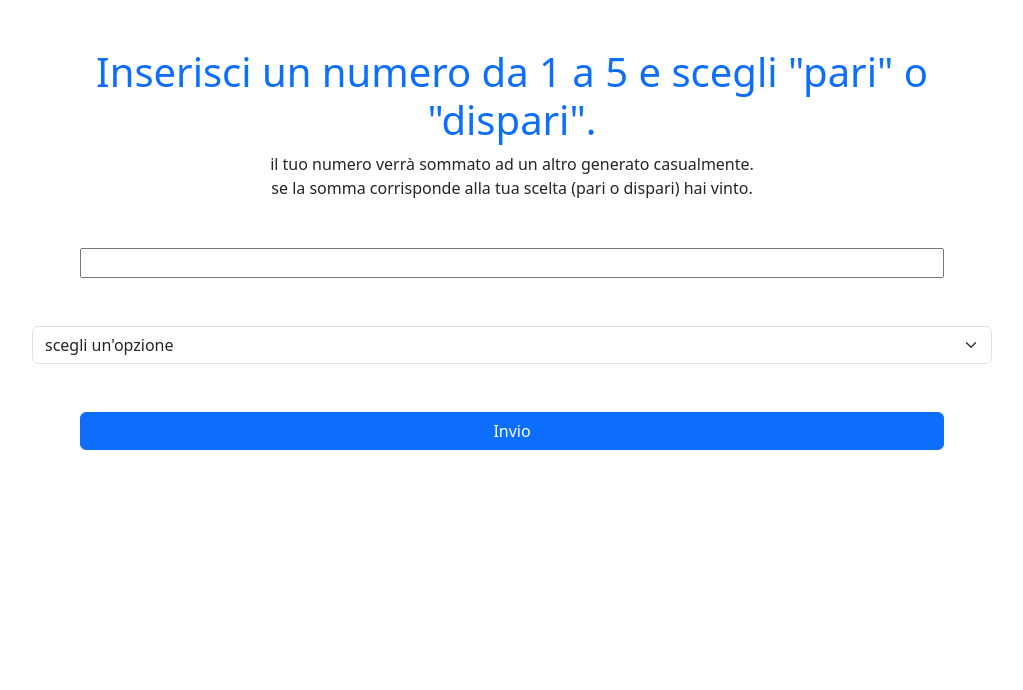
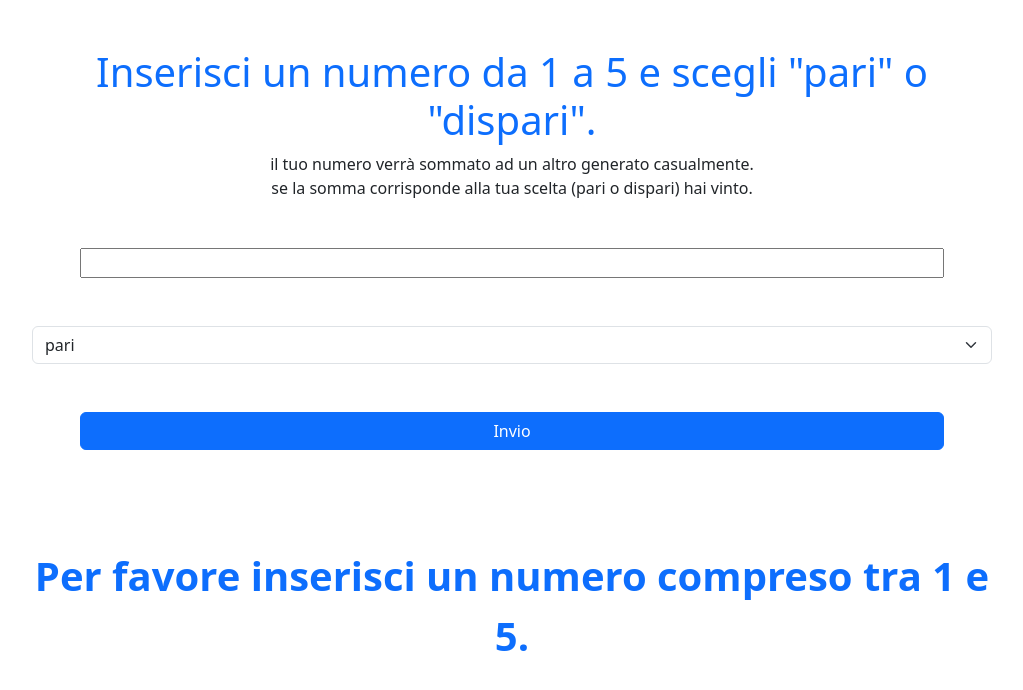
Before and after one commit to GiacomoMilitello/js-paliedispari, a plain HTML site: page pari e dispari/index.html in a window 1280 px wide. Both pictures are taken after a click on the button "Invio". Shown: the whole page, without its empty margins (128-1151 px from the left). Drawn offline with nearby package versions, Linux system fonts and the light colour scheme.

Commit message:
pari/dispari js

```diff
--- a/pari e dispari/assets/js/main.js
+++ b/pari e dispari/assets/js/main.js
@@ -6,3 +6,33 @@ Sommiamo i due numeri
 Stabiliamo se la somma dei due numeri è pari o dispari (usando una funzione)
 Dichiariamo chi ha vinto.
 */
+
+
+const buttonOk = document.getElementById("ok");
+var numberHtml = document.getElementById('number');
+var pariDispari = document.getElementById('pari-dispari');
+const result = document.getElementById('result');
+
+function randomNumber() {
+    return Math.floor(Math.random() * 5) + 1;
+}
+
+function isEven(number) {
+    return number % 2 === 0;
+}
+
+buttonOk.addEventListener('click', function() {
+    let numberPc = randomNumber();
+    var sum = parseInt(numberHtml.value) + numberPc;
+    var even = isEven(sum);
+
+    if (numberHtml.value >= 1 && numberHtml.value <= 5) {
+        if ((even && pariDispari.value === 'pari') || (!even && pariDispari.value === 'dispari')) {
+            result.innerHTML = 'hai vinto!! La Somma tra il tuo numero ' + numberHtml.value + ' ed il numero randomico ' + numberPc + ' è: ' + sum;
+        } else {
+            result.innerHTML = 'hai perso!! La Somma tra il tuo numero ' + numberHtml.value + ' ed il numero randomico ' + numberPc + ' è: ' + sum;
+        }
+    } else {
+        result.innerHTML = 'Per favore inserisci un numero compreso tra 1 e 5.';
+    }
+})
--- a/pari e dispari/index.html
+++ b/pari e dispari/index.html
@@ -14,13 +14,12 @@
 
    <div class="d-flex flex-column gap-5">
         <input type="number" id="number" class="mx-5" name="number">
-        <select class="form-select" aria-label="Default select example">
-            <option selected>scegli un'opzione</option>
+        <select id="pari-dispari" class="form-select" aria-label="Default select example">
             <option value="pari">pari</option>
             <option value="dispari">dispari</option>
         </select>
         <button id="ok" class="btn btn-primary mx-5">Invio</button>
-        <ul id="result" class="fs-1 text-primary fw-bold text-center my-5 list-unstyled "></ul>
+        <p id="result" class="fs-1 text-primary fw-bold text-center my-5 list-unstyled "></p>
    </div>
 
     <script src="https://cdn.jsdelivr.net/npm/bootstrap@5.3.2/dist/js/bootstrap.bundle.min.js" integrity="sha384-C6RzsynM9kWDrMNeT87bh95OGNyZPhcTNXj1NW7RuBCsyN/o0jlpcV8Qyq46cDfL" crossorigin="anonymous"></script>
```
